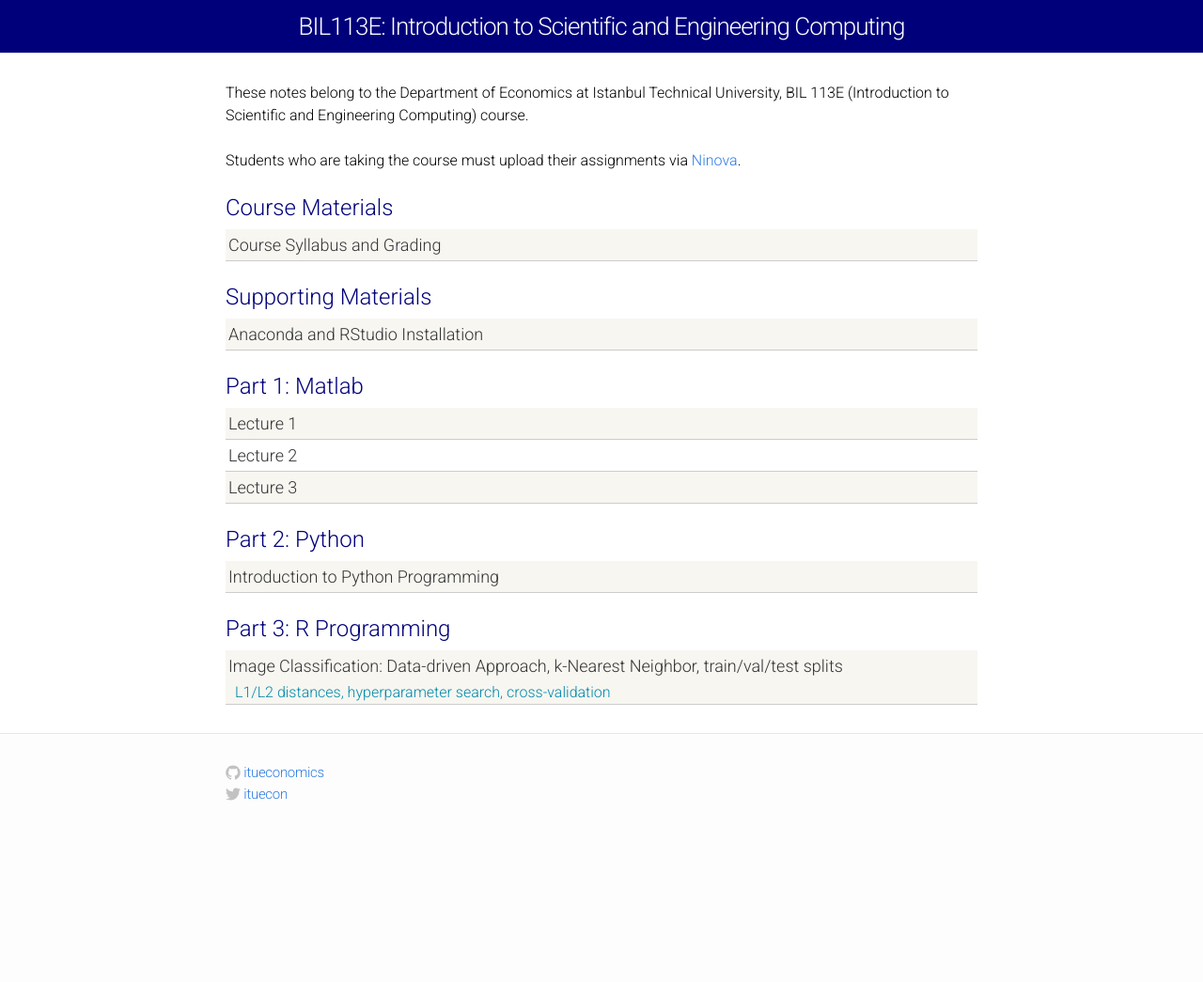
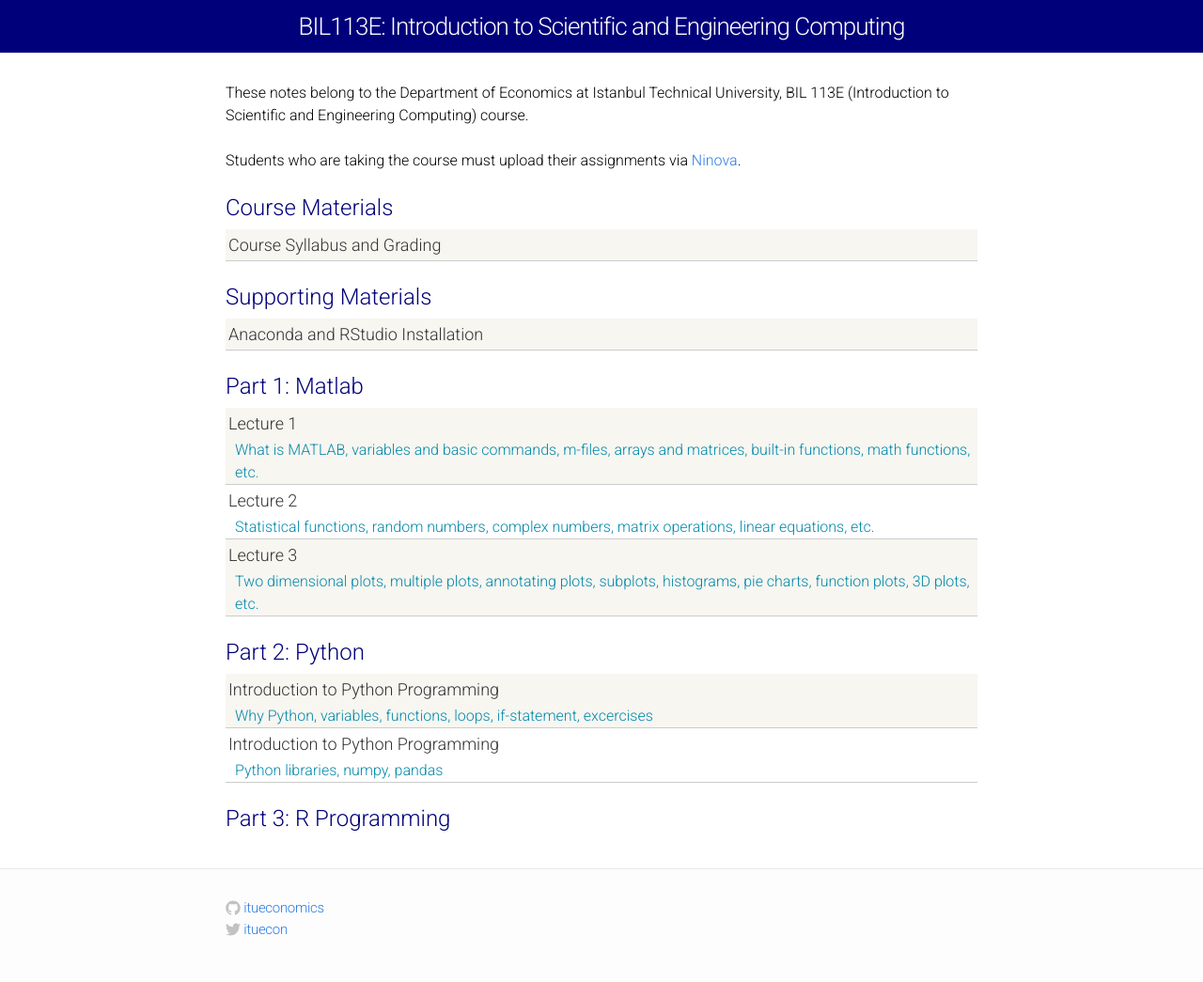
Before and after one commit to itueconomics/bil113e, a Jekyll site: the page built from index.html, in a window 1280 px wide. Shown: the whole page at 94% size. Built offline with Jekyll 4.4.1, drawn with Linux system fonts in a browser that asks for light colours; before the commit the page ends 901 px from its top, so only the background shows below that.

Commit message:
home page edit

```diff
--- a/index.html
+++ b/index.html
@@ -32,18 +32,27 @@ layout: default
       <a href="MATLAB_Lecture_1.html">
         Lecture 1
       </a>
+      <div class="kw">
+        What is MATLAB, variables and basic commands, m-files, arrays and matrices, built-in functions, math functions, etc.
+      </div>
     </div>
 
     <div class="materials-item">
       <a href="MATLAB_Lecture_2.html">
         Lecture 2
       </a>
+      <div class="kw">
+        Statistical functions, random numbers, complex numbers, matrix operations, linear equations, etc.
+      </div>
     </div>
 
     <div class="materials-item">
       <a href="MATLAB_Lecture_3.html">
         Lecture 3
       </a>
+      <div class="kw">
+        Two dimensional plots, multiple plots, annotating plots, subplots, histograms, pie charts, function plots, 3D plots, etc.
+      </div>
     </div>
     <div class="module-header">Part 2: Python</div>
 
@@ -51,18 +60,21 @@ layout: default
       <a href="python1.html">
         Introduction to Python Programming
       </a>
+      <div class="kw">
+        Why Python, variables, functions, loops, if-statement, excercises
+      </div>
+    </div>
+
+    <div class="materials-item">
+      <a href=".html">
+        Introduction to Python Programming
+      </a>
+      <div class="kw">
+        Python libraries, numpy, pandas
+      </div>
     </div>
 
     <div class="module-header">Part 3: R Programming</div>
 
-    <div class="materials-item">
-      <a href="classification/">
-        Image Classification: Data-driven Approach, k-Nearest Neighbor, train/val/test splits
-      </a>
-      <div class="kw">
-        L1/L2 distances, hyperparameter search, cross-validation
-      </div>
-    </div>
-
   </div>
 </div>
```
